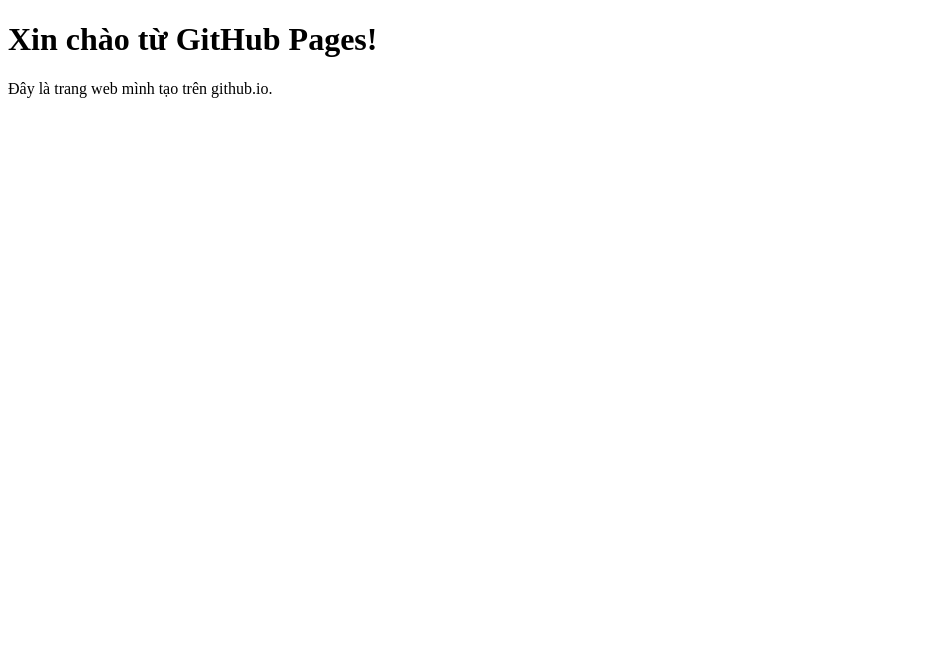
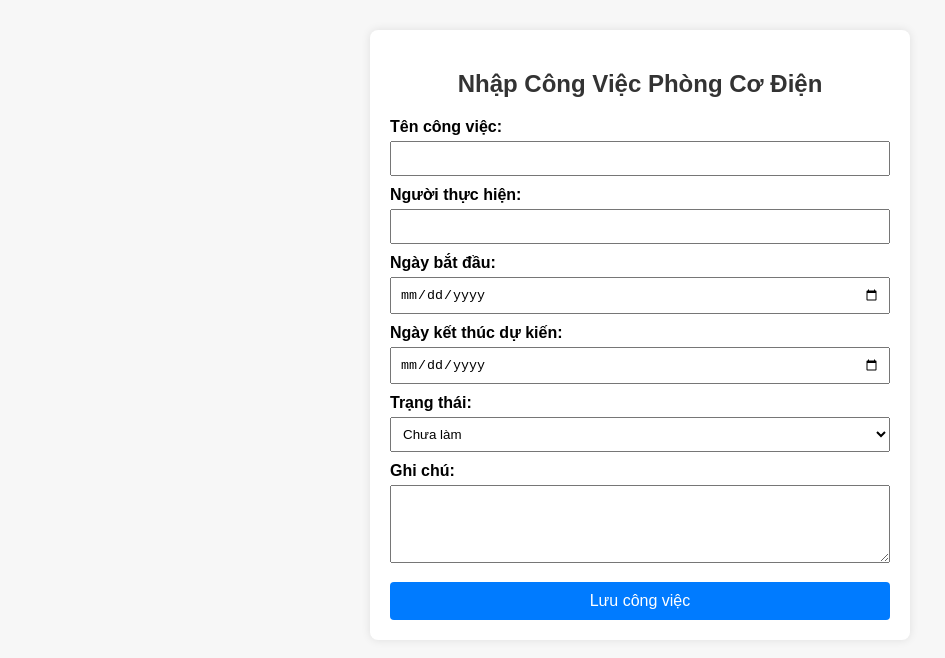
Before and after one commit to autoslp/autoslp.github.io, a plain HTML site: page index.html in a window 1280 px wide. Shown: the whole page, without its empty margins (0-945 px from the left). Drawn offline with Linux system fonts and the light colour scheme.

Commit message:
Update index.html

```diff
--- a/index.html
+++ b/index.html
@@ -1,12 +1,80 @@
 <!DOCTYPE html>
 <html lang="vi">
 <head>
-  <meta charset="UTF-8" />
-  <meta name="viewport" content="width=device-width, initial-scale=1.0" />
-  <title>Trang web đầu tiên của tôi</title>
+  <meta charset="UTF-8">
+  <title>Form Nhập Công Việc Phòng Cơ Điện</title>
+  <style>
+    body {
+      font-family: Arial, sans-serif;
+      margin: 30px;
+      background-color: #f7f7f7;
+    }
+    form {
+      background-color: #fff;
+      padding: 20px;
+      max-width: 500px;
+      margin: auto;
+      border-radius: 8px;
+      box-shadow: 0 0 10px rgba(0,0,0,0.1);
+    }
+    h2 {
+      text-align: center;
+      color: #333;
+    }
+    label {
+      display: block;
+      margin-top: 10px;
+      font-weight: bold;
+    }
+    input, select, textarea {
+      width: 100%;
+      padding: 8px;
+      margin-top: 5px;
+      box-sizing: border-box;
+    }
+    button {
+      margin-top: 15px;
+      width: 100%;
+      padding: 10px;
+      background-color: #007bff;
+      color: #fff;
+      border: none;
+      font-size: 16px;
+      cursor: pointer;
+      border-radius: 4px;
+    }
+    button:hover {
+      background-color: #0056b3;
+    }
+  </style>
 </head>
 <body>
-  <h1>Xin chào từ GitHub Pages!</h1>
-  <p>Đây là trang web mình tạo trên github.io.</p>
+  <form action="#" method="post">
+    <h2>Nhập Công Việc Phòng Cơ Điện</h2>
+
+    <label for="tencongviec">Tên công việc:</label>
+    <input type="text" id="tencongviec" name="tencongviec" required>
+
+    <label for="nguoithuchien">Người thực hiện:</label>
+    <input type="text" id="nguoithuchien" name="nguoithuchien" required>
+
+    <label for="ngaybatdau">Ngày bắt đầu:</label>
+    <input type="date" id="ngaybatdau" name="ngaybatdau" required>
+
+    <label for="ngayketthuc">Ngày kết thúc dự kiến:</label>
+    <input type="date" id="ngayketthuc" name="ngayketthuc">
+
+    <label for="trangthai">Trạng thái:</label>
+    <select id="trangthai" name="trangthai">
+      <option value="Chưa làm">Chưa làm</option>
+      <option value="Đang làm">Đang làm</option>
+      <option value="Hoàn thành">Hoàn thành</option>
+    </select>
+
+    <label for="ghichu">Ghi chú:</label>
+    <textarea id="ghichu" name="ghichu" rows="4"></textarea>
+
+    <button type="submit">Lưu công việc</button>
+  </form>
 </body>
 </html>
```
